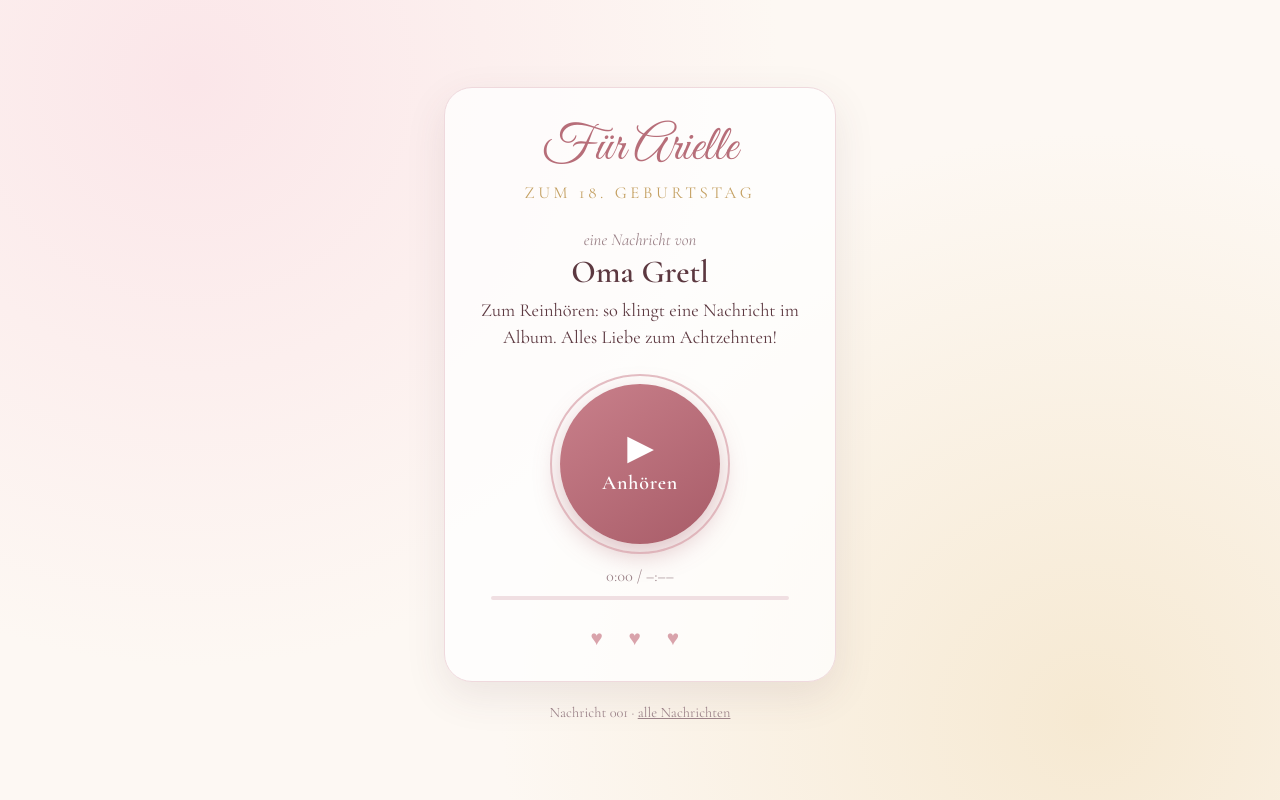
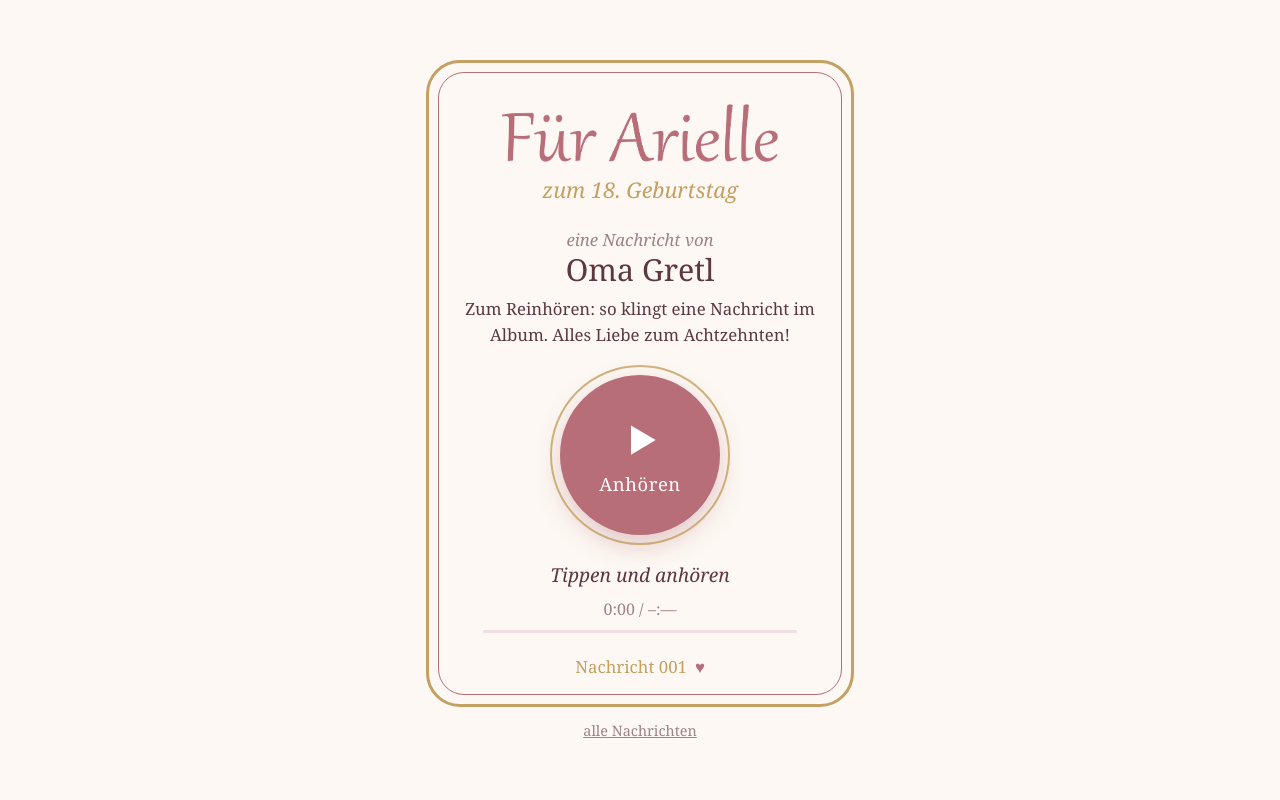
Before and after one commit to fuer-arielle/fuer-arielle.github.io, a plain HTML site: page 001.html in a window 1280 px wide. Drawn offline with nearby package versions, Linux system fonts and the light colour scheme.

Commit message:
Webseite im Kartenstil, Symbole statt Zeichen

```diff
--- a/001.html
+++ b/001.html
@@ -6,54 +6,60 @@
 <title>Für Arielle · von Oma Gretl</title>
 <meta name="theme-color" content="#fdf8f3">
 <style>
-@import url('https://fonts.googleapis.com/css2?family=Cormorant+Garamond:ital,wght@0,400;0,600;1,400&family=Great+Vibes&display=swap');
+@import url('https://fonts.googleapis.com/css2?family=Gelasio:ital,wght@0,400;0,600;1,400&display=swap');
 :root{--creme:#fdf8f3;--rose:#b76e79;--rose2:#d9a3ab;--dunkel:#5c3840;--gold:#c4a062;--grau:#9c8389}
 *{box-sizing:border-box}
-body{margin:0;min-height:100vh;font-family:'Cormorant Garamond',Georgia,serif;color:var(--dunkel);
- background:var(--creme);background-image:radial-gradient(circle at 15% 10%,#fbe6e9 0,transparent 45%),
- radial-gradient(circle at 85% 90%,#f6e9d2 0,transparent 45%);display:flex;align-items:center;justify-content:center}
-main{text-align:center;padding:40px 24px 32px;max-width:440px;width:100%}
-.rahmen{background:rgba(255,255,255,.75);border:1px solid #efd9dd;border-radius:28px;padding:36px 26px 30px;
- box-shadow:0 14px 40px rgba(92,56,64,.10)}
-.fuer{font-family:'Great Vibes',cursive;font-size:3.1rem;line-height:1;color:var(--rose);margin:0}
-.anlass{font-size:1.05rem;letter-spacing:.22em;text-transform:uppercase;color:var(--gold);margin:8px 0 26px}
-.von{font-size:1.05rem;color:var(--grau);margin:0;font-style:italic}
-h1{font-weight:600;font-size:2rem;margin:4px 0 6px;line-height:1.15}
-.text{font-size:1.15rem;line-height:1.5;margin:0 0 26px;color:var(--dunkel)}
-.knopf{position:relative;width:160px;height:160px;margin:6px auto 0;border-radius:50%;border:none;cursor:pointer;
- background:linear-gradient(145deg,#c9808b,#a85c68);color:#fff;font-family:inherit;font-size:1.25rem;font-weight:600;
- letter-spacing:.04em;box-shadow:0 10px 26px rgba(167,92,104,.35);transition:transform .15s}
+body{margin:0;min-height:100vh;font-family:Georgia,'Gelasio',serif;color:var(--dunkel);background:var(--creme);
+ display:flex;align-items:center;justify-content:center}
+main{text-align:center;padding:18px 16px;max-width:460px;width:100%}
+.rahmen{position:relative;background:var(--creme);border:3px solid var(--gold);border-radius:34px;padding:34px 24px 26px}
+.rahmen::before{content:"";position:absolute;inset:9px;border:1px solid var(--rose);border-radius:26px;pointer-events:none}
+.fuer{margin:0 auto 6px;width:min(78%,300px);display:block}
+.anlass{font-style:italic;font-size:1.35rem;color:var(--gold);margin:0 0 24px}
+.von{font-style:italic;font-size:1.05rem;color:var(--grau);margin:0}
+h1{font-weight:normal;font-size:1.9rem;margin:2px 0 8px;line-height:1.15}
+.text{font-size:1.05rem;line-height:1.5;margin:0 0 24px}
+.knopf{position:relative;width:160px;height:160px;margin:4px auto 0;border-radius:50%;border:none;cursor:pointer;
+ background:var(--rose);color:#fff;font-family:inherit;font-size:1.2rem;letter-spacing:.03em;
+ box-shadow:0 10px 26px rgba(167,92,104,.3);transition:transform .15s}
 .knopf:active{transform:scale(.96)}
-.knopf::before{content:"";position:absolute;inset:-10px;border-radius:50%;border:2px solid var(--rose2);opacity:.7}
+.knopf::before{content:"";position:absolute;inset:-10px;border-radius:50%;border:2px solid var(--gold);opacity:.8}
 .knopf.laeuft::before{animation:puls 1.6s ease-out infinite}
-@keyframes puls{0%{transform:scale(1);opacity:.7}100%{transform:scale(1.25);opacity:0}}
-.knopf span{display:block;font-size:2rem;line-height:1;margin-bottom:6px}
-.zeit{margin:22px 0 0;font-size:1rem;color:var(--grau);font-variant-numeric:tabular-nums}
-.balken{height:4px;background:#f0dfe2;border-radius:2px;margin:10px 20px 0;overflow:hidden}
-.balken i{display:block;height:100%;width:0;background:linear-gradient(90deg,var(--rose),var(--gold))}
-.herz{margin:26px 0 0;color:var(--rose2);font-size:1.3rem;letter-spacing:.5em}
-footer{margin-top:22px;font-size:.9rem;color:var(--grau)}
+@keyframes puls{0%{transform:scale(1);opacity:.8}100%{transform:scale(1.25);opacity:0}}
+.knopf svg{display:block;margin:0 auto 4px}
+.knopf span{display:block;font-size:1.15rem}
+.hinweis{font-style:italic;font-size:1.2rem;margin:26px 0 0}
+.zeit{margin:10px 0 0;font-size:1rem;color:var(--grau);font-variant-numeric:tabular-nums}
+.balken{height:3px;background:#efdfe2;border-radius:2px;margin:10px 30px 0;overflow:hidden}
+.balken i{display:block;height:100%;width:0;background:var(--rose)}
+.nr{margin:22px 0 0;color:var(--gold);font-size:1.05rem}
+.nr b{font-weight:normal;color:var(--rose);margin-left:8px}
+footer{margin-top:14px;font-size:.9rem;color:var(--grau)}
 footer a{color:inherit}
 </style>
 </head>
 <body>
 <main>
  <div class="rahmen">
-  <p class="fuer">Für Arielle</p>
+  <img class="fuer" src="fuer.png" alt="Für Arielle">
   <p class="anlass">zum 18. Geburtstag</p>
   <p class="von">eine Nachricht von</p>
   <h1>Oma Gretl</h1>
   <p class="text">Zum Reinhören: so klingt eine Nachricht im Album. Alles Liebe zum Achtzehnten!</p>
-  <button class="knopf" id="k" onclick="s()"><span>▶</span>Anhören</button>
+  <button class="knopf" id="k" onclick="s()" aria-label="Anhören">
+    <svg id="ik" viewBox="0 0 24 24" width="54" height="54" fill="currentColor" aria-hidden="true"><path id="ip" d="M8 5.5v13l11-6.5z"/></svg>
+    <span id="kt">Anhören</span>
+  </button>
+  <p class="hinweis">Tippen und anhören</p>
   <p class="zeit"><span id="z">0:00</span> / <span id="d">–:––</span></p>
   <div class="balken"><i id="b"></i></div>
   <audio id="a" preload="auto">
     <source src="audio/001.m4a" type="audio/mp4">
     <source src="audio/001.mp3" type="audio/mpeg">
   </audio>
-  <p class="herz">♥ ♥ ♥</p>
+  <p class="nr">Nachricht 001<b>♥</b></p>
  </div>
- <footer>Nachricht 001 · <a href="./">alle Nachrichten</a></footer>
+ <footer><a href="./">alle Nachrichten</a></footer>
 </main>
 <script>
 var a=document.getElementById('a'),k=document.getElementById('k'),z=document.getElementById('z'),
@@ -62,9 +68,12 @@ function f(s){s=Math.floor(s||0);return Math.floor(s/60)+':'+('0'+s%60).slice(-2
 function s(){a.paused?a.play():a.pause()}
 a.addEventListener('loadedmetadata',function(){d.textContent=f(a.duration)});
 a.addEventListener('timeupdate',function(){z.textContent=f(a.currentTime);b.style.width=(100*a.currentTime/a.duration)+'%'});
-a.addEventListener('play',function(){k.innerHTML='<span>❚❚</span>Pause';k.classList.add('laeuft')});
-a.addEventListener('pause',function(){k.innerHTML='<span>▶</span>Weiter';k.classList.remove('laeuft')});
-a.addEventListener('ended',function(){k.innerHTML='<span>↻</span>Nochmal';k.classList.remove('laeuft')});
+var P={play:'M8 5.5v13l11-6.5z',pause:'M7 5h3.5v14H7zM13.5 5H17v14h-3.5z',
+ wieder:'M12 5a7 7 0 1 1-6.3 4h2.2A5 5 0 1 0 12 7v3l-4.5-4L12 2z'};
+function z2(t,icon){document.getElementById('kt').textContent=t;document.getElementById('ip').setAttribute('d',P[icon]);}
+a.addEventListener('play',function(){z2('Pause','pause');k.classList.add('laeuft')});
+a.addEventListener('pause',function(){z2('Weiter','play');k.classList.remove('laeuft')});
+a.addEventListener('ended',function(){z2('Nochmal','wieder');k.classList.remove('laeuft')});
 </script>
 </body>
 </html>
```
Also changed, not shown: index.html (+29 -27 lines), fuer.png (added).
